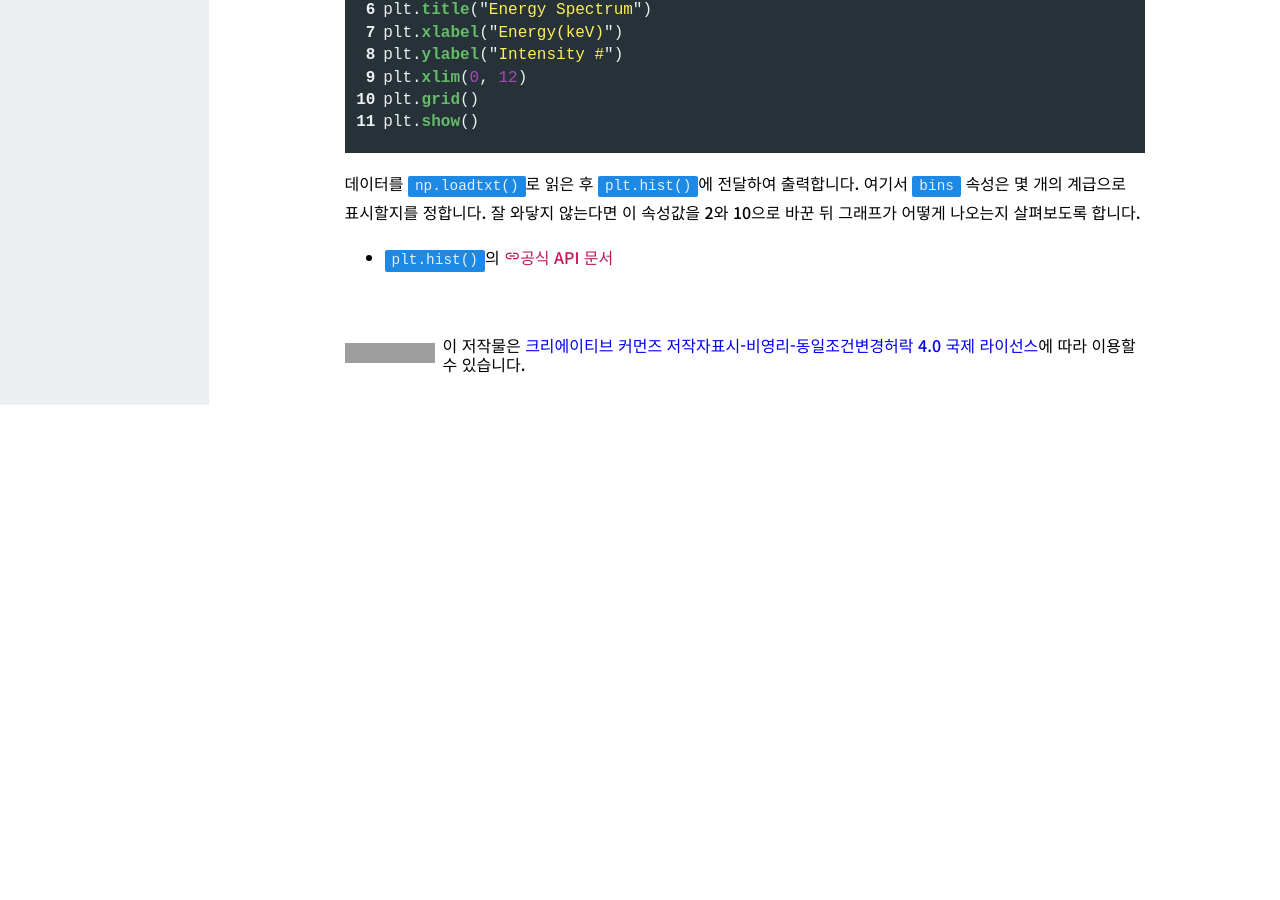
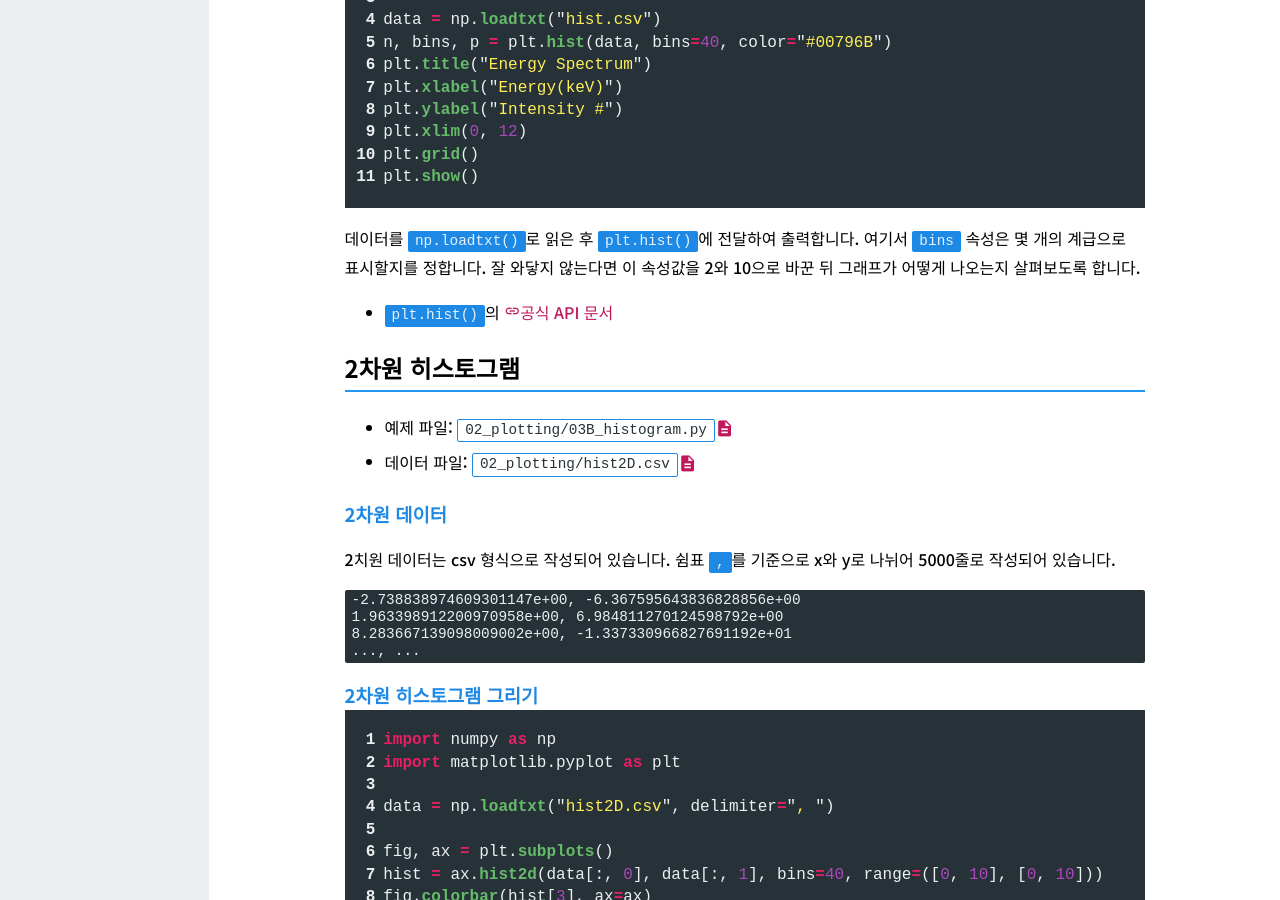
Before and after one commit to CNU-Computer-Physics/CNU-Computer-Physics.github.io, a Jekyll site: the page built from docs/plotting/histogram.md, in a window 1280 px wide and 900 px high, scrolled down 775 px. Built offline with Jekyll 4.4.1, drawn with Linux system fonts in a browser that asks for light colours; nearby versions of some CDN libraries; some web fonts are replaced; before the commit the page ends 1180 px from its top, so only the background shows below that; some of the changed text lies outside the part shown; grey boxes are pictures that could not be loaded.

Commit message:
#1 2D 히스토그램  추가

````diff
--- a/docs/plotting/histogram.md
+++ b/docs/plotting/histogram.md
@@ -6,12 +6,14 @@ title: 히스토그램
 
 ![히스토그램]({{ site.imageurl | append: "histogram_1.png" | absolute_url }})
 
-히스토그램은 데이터의 분포를 그림으로 나타낸 것입니다. 여기서는 1차원 데이터를 히스토그램으로 그립니다.
+히스토그램은 데이터의 도수분포를 그림으로 나타낸 것입니다. 여기서 소개할 matplotlib의 `hist`함수는 영역을 구간으로 나눈 계급을에 따라 데이터를 분류하고 누적량을 그래프와 데이터로 출력합니다.
 
-- 예제 파일: [`02_plotting/03_histogram.py`](https://github.com/CNU-Computer-Physics/Example-and-Practice/blob/main/02_plotting/03_histogram.py)
+## 1차원 히스토그램
+
+- 예제 파일: [`02_plotting/03A_histogram.py`](https://github.com/CNU-Computer-Physics/Example-and-Practice/blob/main/02_plotting/03A_histogram.py)
 - 데이터 파일: [`02_plotting/hist.csv`](https://github.com/CNU-Computer-Physics/Example-and-Practice/blob/main/02_plotting/hist.csv)
 
-## 데이터
+### 1차원 데이터
 
 데이터파일은 1904줄의 1차원 배열이며 각 줄마다 측정한 수치가 들어있습니다.
 
@@ -24,7 +26,7 @@ title: 히스토그램
 ...
 ```
 
-## 스크립트
+### 1차원 히스토그램 그리기
 
 히스토그램을 사용하여 각 데이터의 도수 분포를 집계하고 결과를 그래프로 표시합니다.
 
@@ -45,3 +47,46 @@ plt.show()
 데이터를 `np.loadtxt()`로 읽은 후 `plt.hist()`에 전달하여 출력합니다. 여기서 `bins` 속성은 몇 개의 계급으로 표시할지를 정합니다. 잘 와닿지 않는다면 이 속성값을 2와 10으로 바꾼 뒤 그래프가 어떻게 나오는지 살펴보도록 합니다.
 
 - `plt.hist()`의 [공식 API 문서](https://matplotlib.org/stable/api/_as_gen/matplotlib.pyplot.hist.html)
+
+## 2차원 히스토그램
+
+- 예제 파일: [`02_plotting/03B_histogram.py`](https://github.com/CNU-Computer-Physics/Example-and-Practice/blob/main/02_plotting/03B_histogram.py)
+- 데이터 파일: [`02_plotting/hist2D.csv`](https://github.com/CNU-Computer-Physics/Example-and-Practice/blob/main/02_plotting/hist2D.csv)
+
+### 2차원 데이터
+
+2치원 데이터는 csv 형식으로 작성되어 있습니다. 쉼표 `,`를 기준으로 x와 y로 나뉘어 5000줄로 작성되어 있습니다.
+
+```csv
+-2.738838974609301147e+00, -6.367595643836828856e+00
+1.963398912200970958e+00, 6.984811270124598792e+00
+8.283667139098009002e+00, -1.337330966827691192e+01
+..., ...
+```
+
+### 2차원 히스토그램 그리기
+
+```python
+import numpy as np
+import matplotlib.pyplot as plt
+
+data = np.loadtxt("hist2D.csv", delimiter=", ")
+
+fig, ax = plt.subplots()
+hist = ax.hist2d(data[:, 0], data[:, 1], bins=40, range=([0, 10], [0, 10]))
+fig.colorbar(hist[3], ax=ax)
+plt.xlabel("Position X")
+plt.ylabel("Position Y")
+plt.grid()
+plt.show()
+```
+
+2차원 히스토그램은 `hist2d()`를 사용하여 표시할 수 있습니다. 별도로 색상바를 표시하기 위해 `hist`의 결과값을 사용합니다.
+
+- `plt.hist2d()`의 [공식 API 문서](https://matplotlib.org/stable/api/_as_gen/matplotlib.pyplot.hist2d.html)
+
+### 결과
+
+![히스토그램]({{ site.imageurl | append: "histogram_2.png" | absolute_url }})
+
+2차원 히스토그램은 2차원 평면에서 높이를 표시하기 어렵기 때문에 색상을 사용해서 한 차원을 더 표시합니다. 히스토그램을 그리는 함수는 결과값으로 계급과 수치를 내놓기 때문에 이후 분석에도 활용할 수 있습니다.
````
Also changed, not shown: docs/images/histogram_2.png (added).
